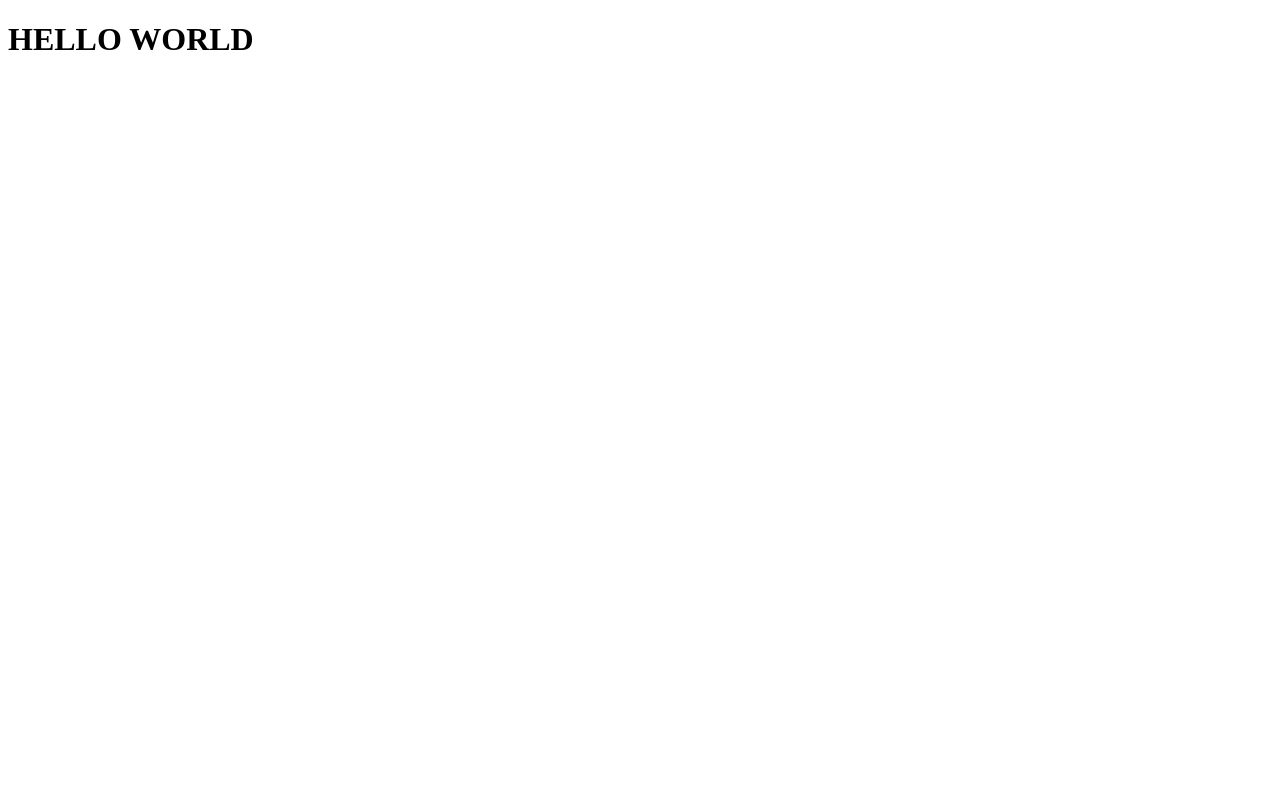
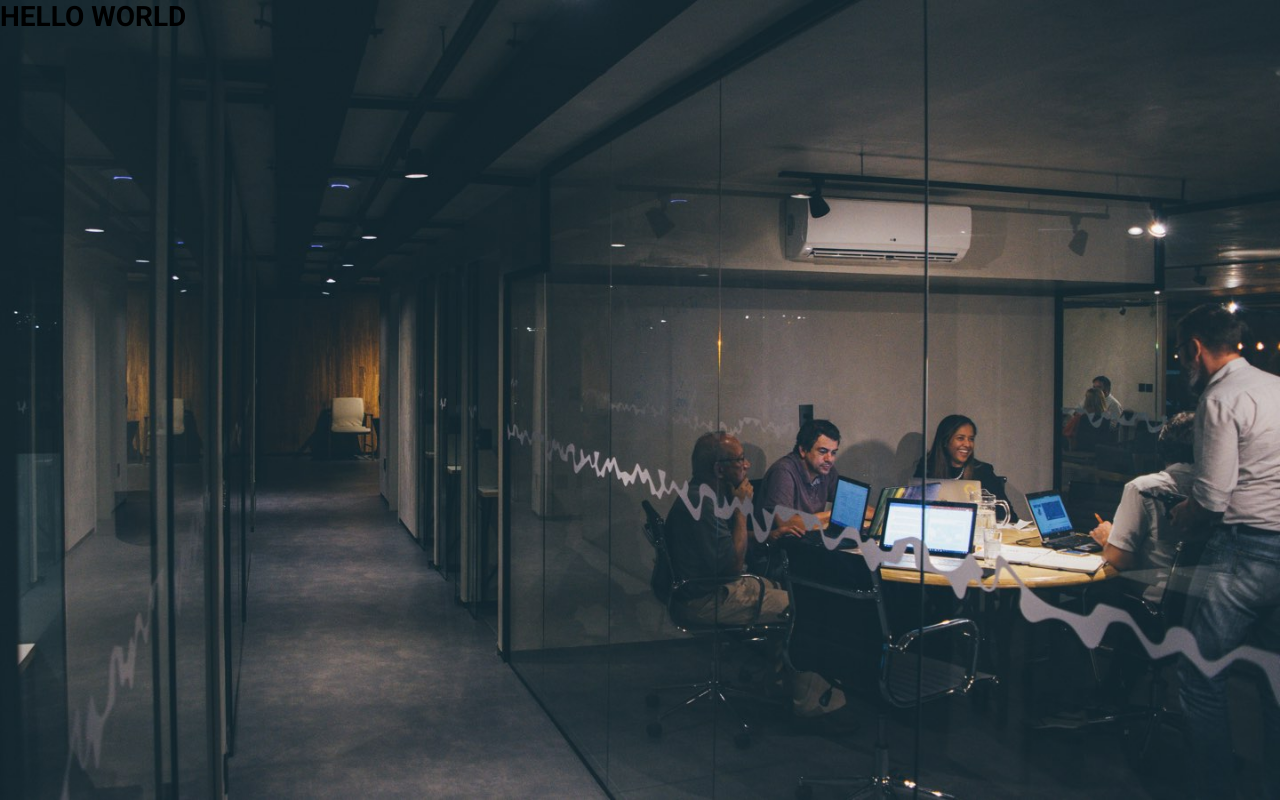
Before and after one commit to MateusBezzan123/Projeto-react, a React (Create React App) app in the folder frontend/: page / in a window 1280 px wide. Built offline with nearby package versions, Linux system fonts and the light colour scheme.

Commit message:
Estilo da pagina

```diff
--- a/frontend/src/App.css
+++ b/frontend/src/App.css
@@ -1,22 +1,23 @@
-.App {
-  text-align: center;
+@import url('https://fonts.googleapis.com/css?family=Roboto:400,700&display=swap');
+
+*{
+  margin:0;
+  padding: 0;
+  outline: 0;
+  box-sizing: border-box;
 }
 
-.App-logo {
-  height: 40vmin;
+html,body,#root{
+  min-height: 100%;
 }
 
-.App-header {
-  background-color: #282c34;
-  min-height: 100vh;
-  display: flex;
-  flex-direction: column;
-  align-items: center;
-  justify-content: center;
-  font-size: calc(10px + 2vmin);
-  color: white;
+body{
+  background: #000 url('./assets/background.jpg') no-repeat;
+  background-size: cover;
+  -webkit-font-smoothing:antialiased !important;
 }
 
-.App-link {
-  color: #09d3ac;
+body,input,button{
+  font-family: 'Roboto',Arial, Helvetica, sans-serif;
+  font-size: 14px;
 }
```
